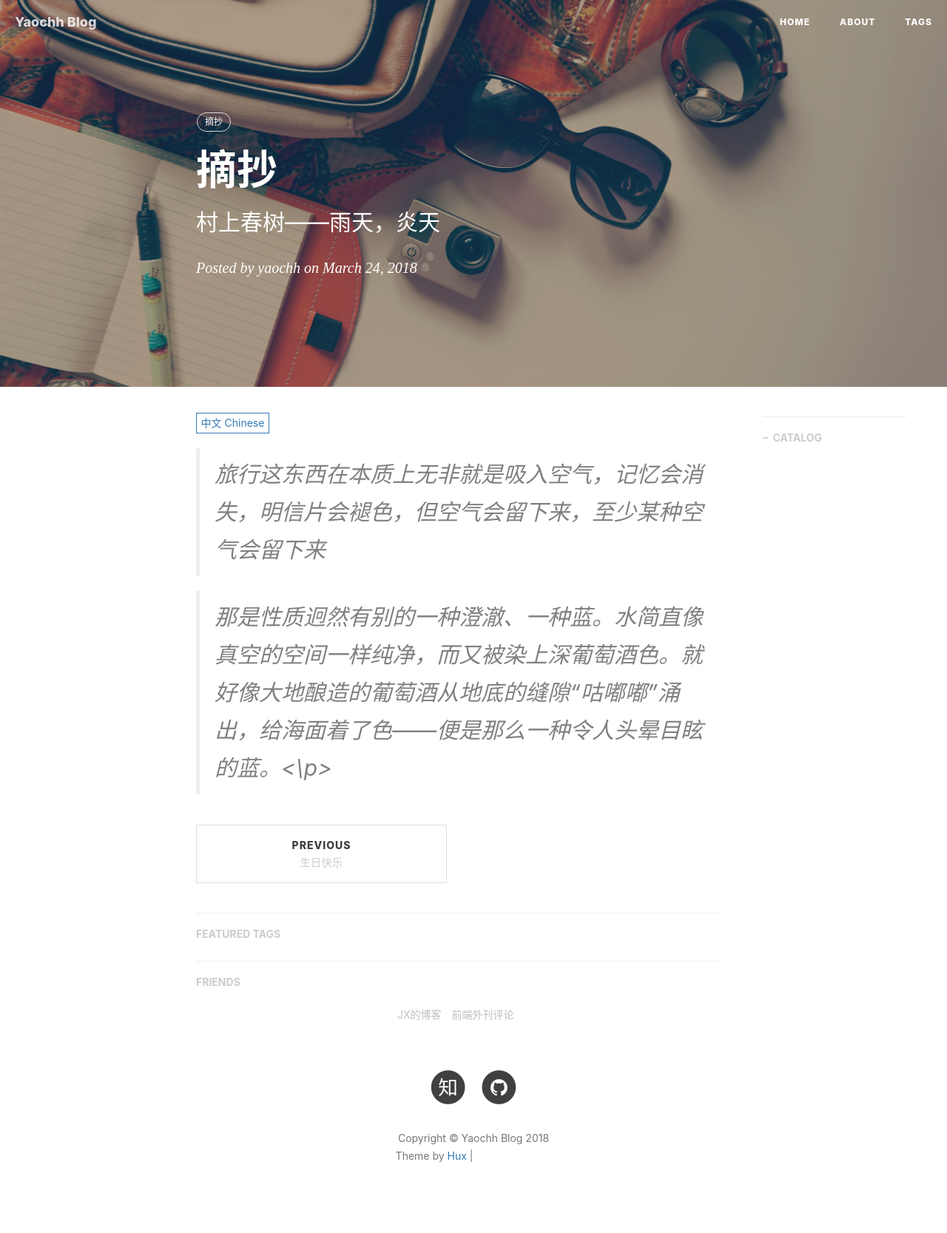
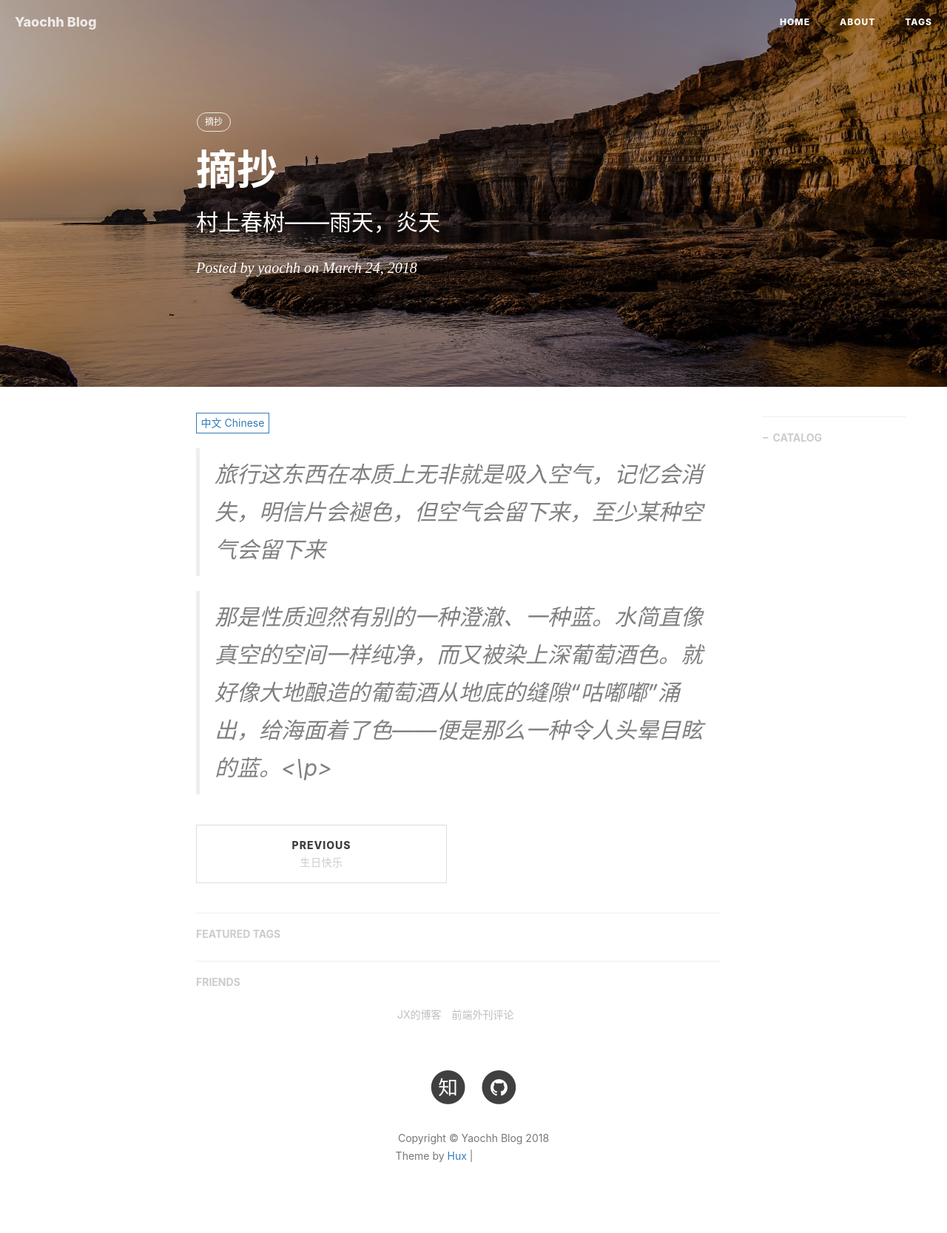
Before and after one commit to yaochh/yaochh.github.io, a Jekyll site: the page built from _posts/2018-03-23-bookabstract.md, in a window 1280 px wide. Shown: the whole page at 74% size. Built offline with Jekyll 4.4.1, drawn with Linux system fonts in a browser that asks for light colours; nearby versions of some CDN libraries; comment, search, counter and statistics services are not loaded; grey boxes are pictures that could not be loaded.

Commit message:
图片修改

```diff
--- a/_posts/2018-03-23-bookabstract.md
+++ b/_posts/2018-03-23-bookabstract.md
@@ -4,7 +4,7 @@
 subtitle:     "村上春树——雨天，炎天"
 date:         2018-3-24 00:13:13
 author:       "yaochh"
-header-img:   "img/in-post/post-eleme-pwa/eleme-at-io.jpg"
+header-img:   "img/in-post/post-eleme-pwa/eleme-at-io-01.jpg"
 header-mask:  0.3
 catalog:      true
 multilingual: true
```
Also changed, not shown: img/in-post/post-eleme-pwa/eleme-at-io-01.JPG (added).
